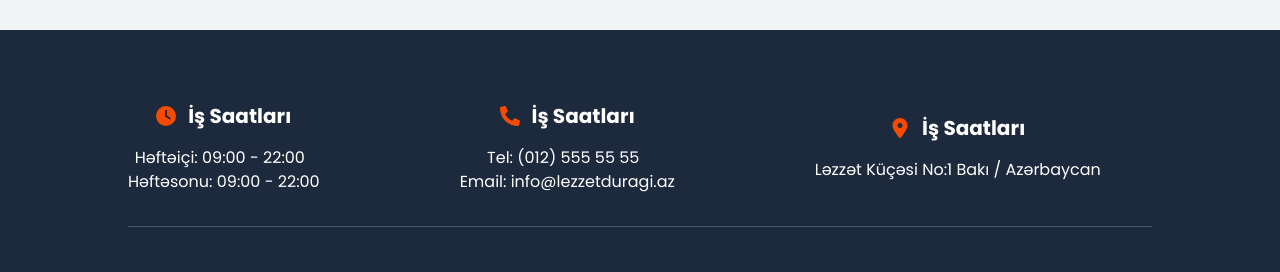
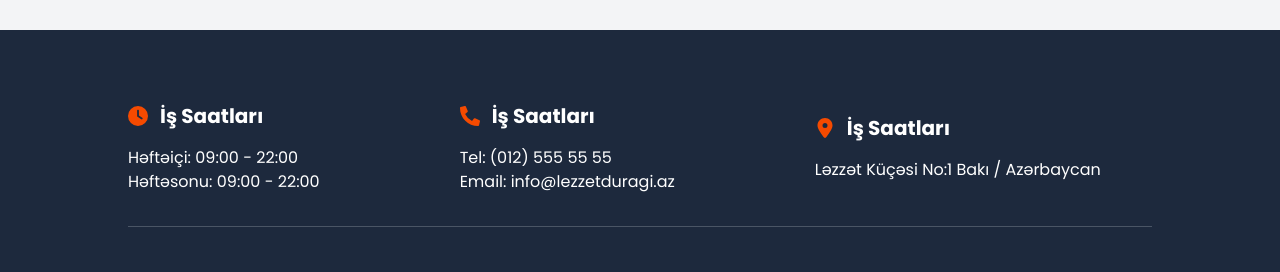
Before and after one commit to firdovsigakhramanov/MenuApp-React, a React (Vite) app: page /contact in a window 1280 px wide. Shown: the part 838-1110 px from the top of the page. Built offline with nearby package versions, Linux system fonts and the light colour scheme.

Commit message:
changes in the footer

```diff
--- a/src/App.jsx
+++ b/src/App.jsx
@@ -7,6 +7,8 @@
 import Contact from './pages/Contact'
 import Interior from './pages/Interior'
 import AppLayout from './layouts/AppLayout'
+import Dashboard from './pages/Dashboard'
+import ErrorPage from './pages/ErrorPage'
 
 function App() {
   return (
@@ -17,8 +19,10 @@
           <Route path='about' element={<About />} />
           <Route path='contact' element={<Contact />} />
           <Route path='interior' element={<Interior />} />
+          <Route path="*" element={<ErrorPage />} />
         </Route>
         <Route path='login' element={<Login />} />
+        <Route path="dashboard" element={<Dashboard />} />
       </Routes>
     </BrowserRouter>
   )
--- a/src/components/Button.jsx
+++ b/src/components/Button.jsx
@@ -1,21 +1,25 @@
 import React from 'react'
 import { FaHeart } from "react-icons/fa";
+import { Link } from 'react-router-dom';
 
-function Button({ children, selected, style, type }) {
+function Button({ children, selected, style, type, to, onClick }) {
     const styles = {
         primary: "w-fit md:px-4 md:py-1.8 px-3 py-1 rounded-[25px] text-orange-600 font-secondary border-orange-600 border-2 cursor-pointer hover:bg-orange-600 hover:text-white transition duration-400 transition-transform:transform hover:translate-y-[-2px] leading-normal",
         secondary: "w-fit text-white font-secondary text-sm  bg-orange-600 flex justify-center items-center py-[10px] px-[15px] gap-1 rounded-sm cursor-pointer hover:scale-103 transition duration-300",
         third: "w-fit text-white font-secondary text-sm  bg-orange-700 flex justify-center items-center py-[10px] px-[15px] gap-1 rounded-sm cursor-pointer hover:scale-103 transition duration-300",
-        fourth:"w-full px-[20px] py-[8px] mt-4 rounded-[25px] font-secondary border-orange-600 border-2 cursor-pointer bg-orange-600 text-white transition duration-400 transition-transform:transform hover:translate-y-[-2px] leading-normal"
+        fourth: "w-full px-[20px] py-[8px] mt-4 rounded-[25px] font-secondary border-orange-600 border-2 cursor-pointer bg-orange-600 text-white transition duration-400 transition-transform:transform hover:translate-y-[-2px] leading-normal"
     }
 
-    if (type) return (<button className={styles[style]} type={type}>
+    if (type) return (<button onClick={onClick} className={styles[style]} type={type}>
         {children}
     </button>)
 
+    if (to) return (
+        <Link onClick={onClick} to={to} className={styles[style]}>{children}</Link>
+    )
 
     return (
-        <div className={styles[style]}>
+        <div onClick={onClick} className={styles[style]}>
             {style === "secondary" ? <>
                 <FaHeart />{children}
             </> : children}
--- a/src/layouts/Footer.jsx
+++ b/src/layouts/Footer.jsx
@@ -7,23 +7,23 @@
 function Footer() {
   return (
     <div className='bg-slate-800 text-white font-primary md:px-[10%] px-[5%] py-10 mx-auto '>
-      <div className='flex flex-col gap-15 items-center text-center md:flex-row md:justify-between md:pr-[5%] border-b border-b-gray-600 md:mb-2.5 py-8'>
+      <div className='flex flex-col gap-15 items-center text-center md:text-start md:flex-row md:justify-between md:pr-[5%] border-b border-b-gray-600 md:mb-2.5 py-8'>
         <div>
-          <p className='flex gap-3 items-center font-bold justify-center text-xl'><FaClock className='text-orange-600' /><span>İş Saatları</span></p>
+          <p className='flex gap-3 items-center font-bold justify-center md:justify-normal text-xl'><FaClock className='text-orange-600' /><span>İş Saatları</span></p>
           <div className='mt-4 space-x-2'>
             <p className='text-[16px]'>Həftəiçi: 09:00 - 22:00</p>
             <p className='text-[16px]'>Həftəsonu: 09:00 - 22:00</p>
           </div>
         </div>
         <div>
-          <p className='flex gap-3 items-center font-bold text-xl justify-center'><FaPhoneAlt className='text-orange-600' /><span>İş Saatları</span></p>
+          <p className='flex gap-3 items-center font-bold text-xl justify-center md:justify-normal'><FaPhoneAlt className='text-orange-600' /><span>İş Saatları</span></p>
           <div className='mt-4 space-x-2'>
             <p className='text-[16px]'>Tel: (012) 555 55 55</p>
             <p className='text-[16px]'>Email: info@lezzetduragi.az</p>
           </div>
         </div>
         <div>
-          <p className='flex gap-3 items-center font-bold text-xl justify-center'><FaLocationDot className='text-orange-600' /><span>İş Saatları</span></p>
+          <p className='flex gap-3 items-center font-bold text-xl justify-center md:justify-normal'><FaLocationDot className='text-orange-600' /><span>İş Saatları</span></p>
           <div className='mt-4 space-x-2'>
             <p className='text-[16px]'> Ləzzət Küçəsi No:1 Bakı / Azərbaycan</p>
           </div>
--- /dev/null
+++ b/src/pages/Dashboard.jsx
@@ -0,0 +1,9 @@
+import React from 'react'
+
+function Dashboard() {
+  return (
+    <div>Dashboard</div>
+  )
+}
+
+export default Dashboard
--- /dev/null
+++ b/src/pages/ErrorPage.jsx
@@ -0,0 +1,20 @@
+import React from 'react'
+import Button from '../components/Button'
+import { useNavigate } from 'react-router-dom'
+
+function ErrorPage() {
+    const navigate = useNavigate()
+
+    function handleClick() {
+        navigate(-1)
+    }
+    return (
+        <div className='px-[10%] text-center pt-[40%] sm:pt-[20%] font-primary'>
+            <h3 className='text-2xl md:text-3xl font-medium mb-10'> 😒<span className='ml-1'>Təəssüf ki, bu səhifə tapılmadı</span></h3>
+            {/* <Button style="fourth" to="/">Ana səhifəyə qayıt</Button> */}
+            <Button style="fourth" onClick={handleClick}>Geriyə Dön</Button>
+        </div>
+    )
+}
+
+export default ErrorPage
```
Also changed, not shown: index.html (line endings or trailing spaces).
